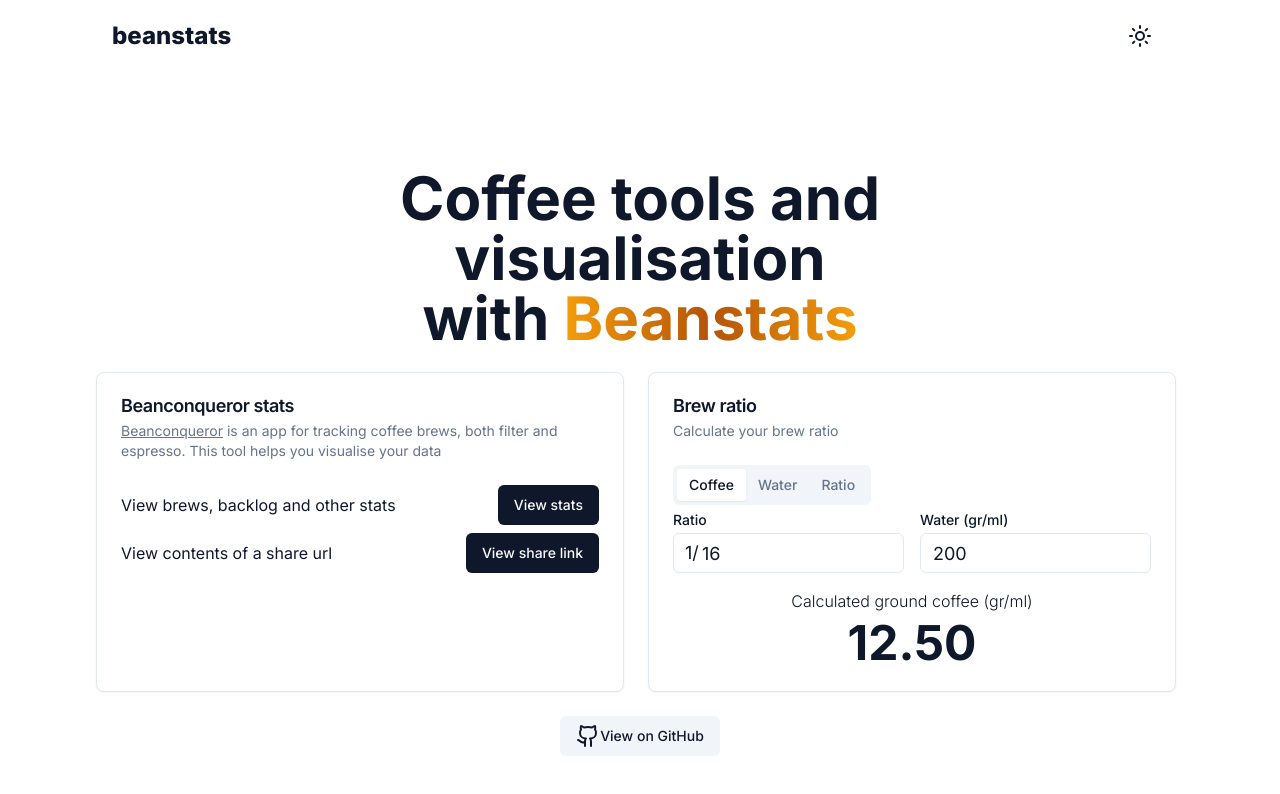
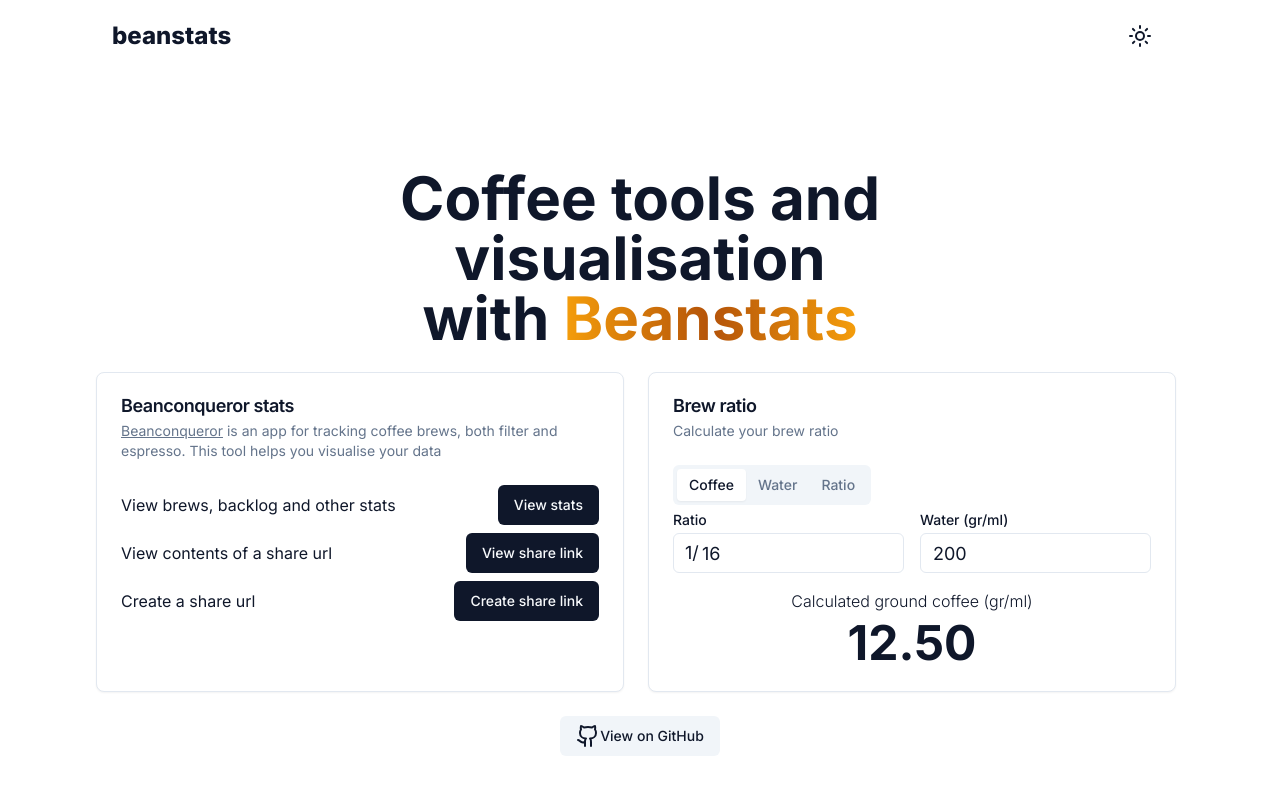
Before and after one commit to marcelblijleven/beanstats, a Next.js app: page / in a window 1280 px wide. Shown: the top 794 px of the page. Built offline with nearby package versions, Linux system fonts and the light colour scheme.

Commit message:
feat: add create form to front page

```diff
--- a/src/components/bc-card.tsx
+++ b/src/components/bc-card.tsx
@@ -37,6 +37,11 @@ const BeanconquerorCard = () => (
                 button={"View share link"}
                 href={"/beanconqueror/share/view"}
             />
+            <LinkDetail
+                detail={"Create a share url"}
+                button={"Create share link"}
+                href={"/beanconqueror/share/create"}
+            />
         </CardContent>
     </Card>
 )
```
